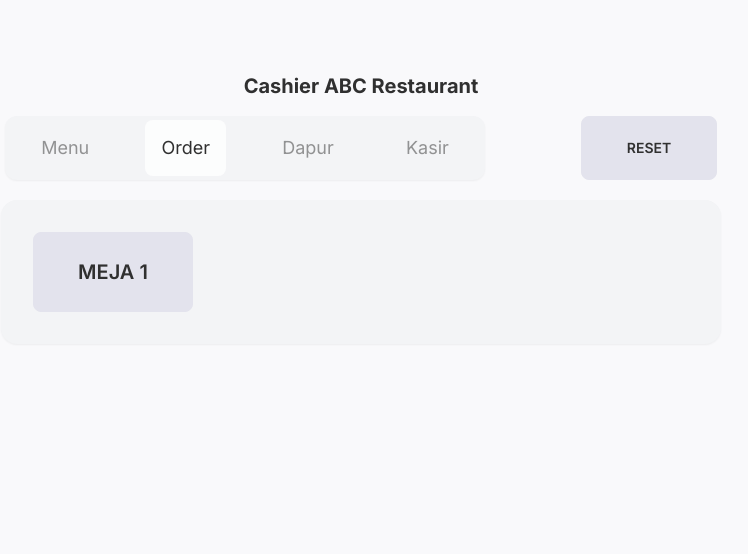
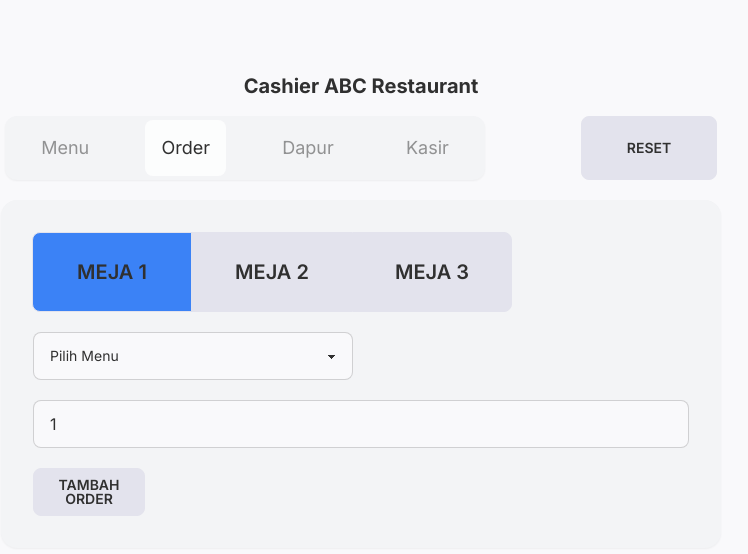
Before and after one commit to baskararestu/restaurant-cashier, a Next.js app: page /order in a window 1280 px wide. Both pictures are taken after a click on the button "MEJA 1". Shown: the top 554 px of the page, without its empty margins (279-1027 px from the left). Built offline with nearby package versions, Linux system fonts and the light colour scheme.

Commit message:
[feat] add order render list order in dapur
-create order and get the menu
-list order in dapur based on table

```diff
--- /dev/null
+++ b/src/app/dapur/DapurContent.tsx
@@ -0,0 +1,75 @@
+"use client";
+
+import { Order } from "@/lib/Type";
+import { tableList } from "@/lib/data";
+import React, { useState, useEffect } from "react";
+
+function DapurContent() {
+  const [selectedTable, setSelectedTable] = useState<string | null>(null);
+  const [orders, setOrders] = useState<Order[]>([]);
+
+  const handleTableSelect = (event: React.ChangeEvent<HTMLSelectElement>) => {
+    const selectedTableName = event.target.value;
+    setSelectedTable(selectedTableName);
+  };
+
+  useEffect(() => {
+    const selectedTableName = selectedTable;
+
+    if (!selectedTableName) {
+      setOrders([]);
+      return;
+    }
+
+    const itemOrder = JSON.parse(localStorage.getItem("itemOrder") || "[]");
+    const filteredOrders = itemOrder.filter(
+      (order: Order) => order.table === selectedTableName
+    );
+    setOrders(filteredOrders);
+  }, [selectedTable]);
+
+  return (
+    <div className="flex flex-col gap-3">
+      <h2 className="text-xl font-bold">List Order Dapur</h2>
+      <select
+        className="select select-bordered w-full max-w-xs"
+        value={selectedTable || ""}
+        onChange={handleTableSelect}
+      >
+        <option disabled value="">
+          Pilih Meja
+        </option>
+        {tableList.map((table) => (
+          <option key={table.id} value={table.name}>
+            {table.name}
+          </option>
+        ))}
+      </select>
+      <div className="overflow-x-auto">
+        <table className="table">
+          <thead className="text-xl">
+            <tr>
+              <th></th>
+              <th>Menu</th>
+              <th>Jumlah</th>
+              <th>Harga</th>
+              <th>Selesai</th>
+            </tr>
+          </thead>
+          <tbody className="text-lg">
+            {orders.map((order, index) => (
+              <tr key={index}>
+                <th>{index + 1}</th>
+                <td>{order.menu}</td>
+                <td>{order.quantity}</td>
+                <td>{order.totalPrice}</td>
+              </tr>
+            ))}
+          </tbody>
+        </table>
+      </div>
+    </div>
+  );
+}
+
+export default DapurContent;
--- a/src/app/dapur/page.tsx
+++ b/src/app/dapur/page.tsx
@@ -1,10 +1,13 @@
 import MainCard from "@/components/MainCard";
 import React from "react";
+import DapurContent from "./DapurContent";
 
 function Kitchen() {
   return (
     <div>
-      <MainCard>dapur</MainCard>
+      <MainCard>
+        <DapurContent />
+      </MainCard>
     </div>
   );
 }
--- a/src/app/order/OrderContent.tsx
+++ b/src/app/order/OrderContent.tsx
@@ -1,10 +1,81 @@
+"use client";
+
+import React, { useState } from "react";
+import ButtonAddOrder from "@/components/ButtonAddOrder";
 import ButtonTable from "@/components/ButtonTable";
-import React from "react";
+import { menus } from "@/lib/data";
+import { handleMenuChange, handleOrder } from "./OrderFunction";
 
 function OrderContent() {
+  const [selectedTable, setSelectedTable] = useState<string | null>(null);
+  const [selectedMenu, setSelectedMenu] = useState<string | null>(null);
+  const [selectedMenuPrice, setSelectedMenuPrice] = useState<number | null>(
+    null
+  );
+  const [quantity, setQuantity] = useState<number>(1);
+
+  const totalPrice =
+    selectedMenuPrice !== null ? selectedMenuPrice * quantity : 0;
+
   return (
-    <div>
-      <ButtonTable />
+    <div className="flex flex-col gap-5">
+      <div>
+        <ButtonTable
+          onTableSelect={(tableId) => setSelectedTable(tableId)}
+          selectedTable={selectedTable}
+        />
+      </div>
+      {selectedTable && (
+        <div className="flex flex-col gap-5">
+          <select
+            className="select select-bordered w-full max-w-xs"
+            onChange={(event) =>
+              handleMenuChange(
+                event.target.value,
+                setSelectedMenu,
+                setSelectedMenuPrice
+              )
+            }
+            value={selectedMenu || ""}
+          >
+            <option disabled value="">
+              Pilih Menu
+            </option>
+            {menus.map((menu) => (
+              <option key={menu.id} value={menu.name}>
+                {menu.name}
+              </option>
+            ))}
+          </select>
+          <input
+            type="number"
+            value={quantity}
+            onChange={(e) => setQuantity(Number(e.target.value))}
+            min="1"
+            className="input input-bordered"
+          />
+          {selectedMenu && (
+            <div>
+              <p>Menu: {selectedMenu}</p>
+              <p>Price per Item: {selectedMenuPrice}</p>
+              <p>Total Price: {totalPrice}</p>
+            </div>
+          )}
+          <ButtonAddOrder
+            handleOrder={() =>
+              handleOrder(
+                selectedMenu,
+                selectedMenuPrice,
+                quantity,
+                selectedTable,
+                setSelectedMenu,
+                setSelectedMenuPrice,
+                setQuantity
+              )
+            }
+          />
+        </div>
+      )}
     </div>
   );
 }
--- /dev/null
+++ b/src/app/order/OrderFunction.ts
@@ -0,0 +1,58 @@
+import React from "react";
+import { menus } from "@/lib/data";
+import { Order } from "@/lib/Type";
+
+export function handleMenuChange(
+  selectedValue: string,
+  setSelectedMenu: React.Dispatch<React.SetStateAction<string | null>>,
+  setSelectedMenuPrice: React.Dispatch<React.SetStateAction<number | null>>
+) {
+  const selectedMenuItem = menus.find((menu) => menu.name === selectedValue);
+
+  if (selectedMenuItem) {
+    setSelectedMenu(selectedMenuItem.name);
+    setSelectedMenuPrice(selectedMenuItem.price);
+  } else {
+    setSelectedMenu(null);
+    setSelectedMenuPrice(null);
+  }
+}
+
+export function handleOrder(
+  selectedMenu: string | null,
+  selectedMenuPrice: number | null,
+  quantity: number,
+  selectedTable: string | null,
+  setSelectedMenu: React.Dispatch<React.SetStateAction<string | null>>,
+  setSelectedMenuPrice: React.Dispatch<React.SetStateAction<number | null>>,
+  setQuantity: React.Dispatch<React.SetStateAction<number>>
+) {
+  if (selectedMenu && selectedMenuPrice) {
+    const existingOrders = JSON.parse(
+      localStorage.getItem("itemOrder") || "[]"
+    );
+
+    const existingOrderIndex = existingOrders.findIndex(
+      (order: Order) =>
+        order.menu === selectedMenu && order.table === selectedTable
+    );
+
+    if (existingOrderIndex !== -1) {
+      existingOrders[existingOrderIndex].quantity += quantity;
+    } else {
+      const order = {
+        menu: selectedMenu,
+        table: selectedTable,
+        totalPrice: selectedMenuPrice * quantity,
+        quantity: quantity,
+      };
+      existingOrders.push(order);
+    }
+
+    localStorage.setItem("itemOrder", JSON.stringify(existingOrders));
+
+    setSelectedMenu(null);
+    setSelectedMenuPrice(null);
+    setQuantity(1);
+  }
+}
--- a/src/app/order/page.tsx
+++ b/src/app/order/page.tsx
@@ -1,10 +1,12 @@
+"use client";
+
 import MainCard from "@/components/MainCard";
 import React from "react";
 import OrderContent from "./OrderContent";
 
 function Order() {
   return (
-    <div>
+    <div className="h-full mb-10">
       <MainCard>
         <OrderContent />
       </MainCard>
--- /dev/null
+++ b/src/components/ButtonAddOrder.tsx
@@ -0,0 +1,11 @@
+import React from "react";
+
+function ButtonAddOrder({ handleOrder }: any) {
+  return (
+    <button className="btn w-[7rem]" onClick={handleOrder}>
+      Tambah Order
+    </button>
+  );
+}
+
+export default ButtonAddOrder;
--- a/src/components/ButtonTable.tsx
+++ b/src/components/ButtonTable.tsx
@@ -1,9 +1,21 @@
+import { tableList } from "@/lib/data";
 import React from "react";
+import { ButtonTableProps } from "@/lib/Type";
 
-function ButtonTable() {
+function ButtonTable({ onTableSelect, selectedTable }: ButtonTableProps) {
   return (
-    <div className="">
-      <button className="btn btn-lg w-[10rem] h-[5rem] text-xl">Meja 1</button>
+    <div className="btn-group">
+      {tableList.map((table) => (
+        <button
+          key={table.id}
+          className={` btn w-[7rem] lg:btn-lg lg:w-[10rem] lg:h-[5rem] lg:text-xl ${
+            selectedTable === table.name ? "bg-blue-500" : ""
+          }`}
+          onClick={() => onTableSelect(table.name)}
+        >
+          {table.name}
+        </button>
+      ))}
     </div>
   );
 }
--- a/src/components/MainCard.tsx
+++ b/src/components/MainCard.tsx
@@ -2,7 +2,7 @@ import React from "react";
 
 function MainCard({ children }: { children: React.ReactNode }) {
   return (
-    <div className="card w-[17rem] lg:w-[45rem] bg-gray-100 shadow-sm mt-5 h-full">
+    <div className="card w-[17rem] md:w-[35rem] lg:w-[45rem] bg-gray-100 shadow-sm mt-5 h-full">
       <div className="card-body">{children}</div>
     </div>
   );
--- a/src/lib/data.ts
+++ b/src/lib/data.ts
@@ -1,4 +1,10 @@
 export const menus = [
-  { id: "996756", name: "Ayam Kecap Manis", price: 18000 },
-  { id: "362342", name: "Nasi Goreng Spesial", price: 23000 },
+  { id: "99675", name: "Ayam Kecap Manis", price: 18000 },
+  { id: "36234", name: "Nasi Goreng Spesial", price: 23000 },
 ] as const;
+
+export const tableList = [
+  { id: "42180", name: "Meja 1" },
+  { id: "52189", name: "Meja 2" },
+  { id: "23498", name: "Meja 3" },
+];
```
Also changed, not shown: src/lib/Type.ts (+19 -0 lines).
